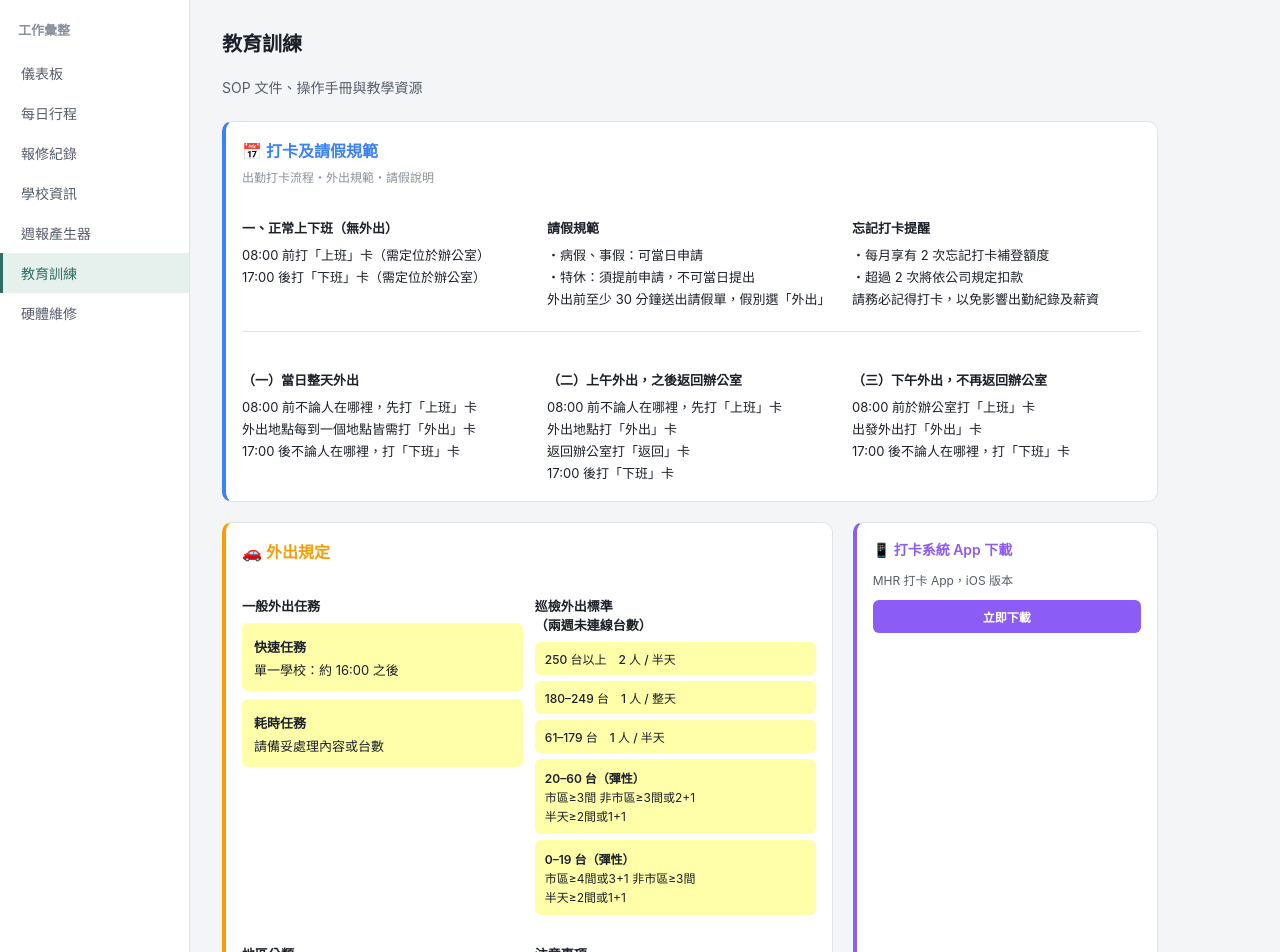
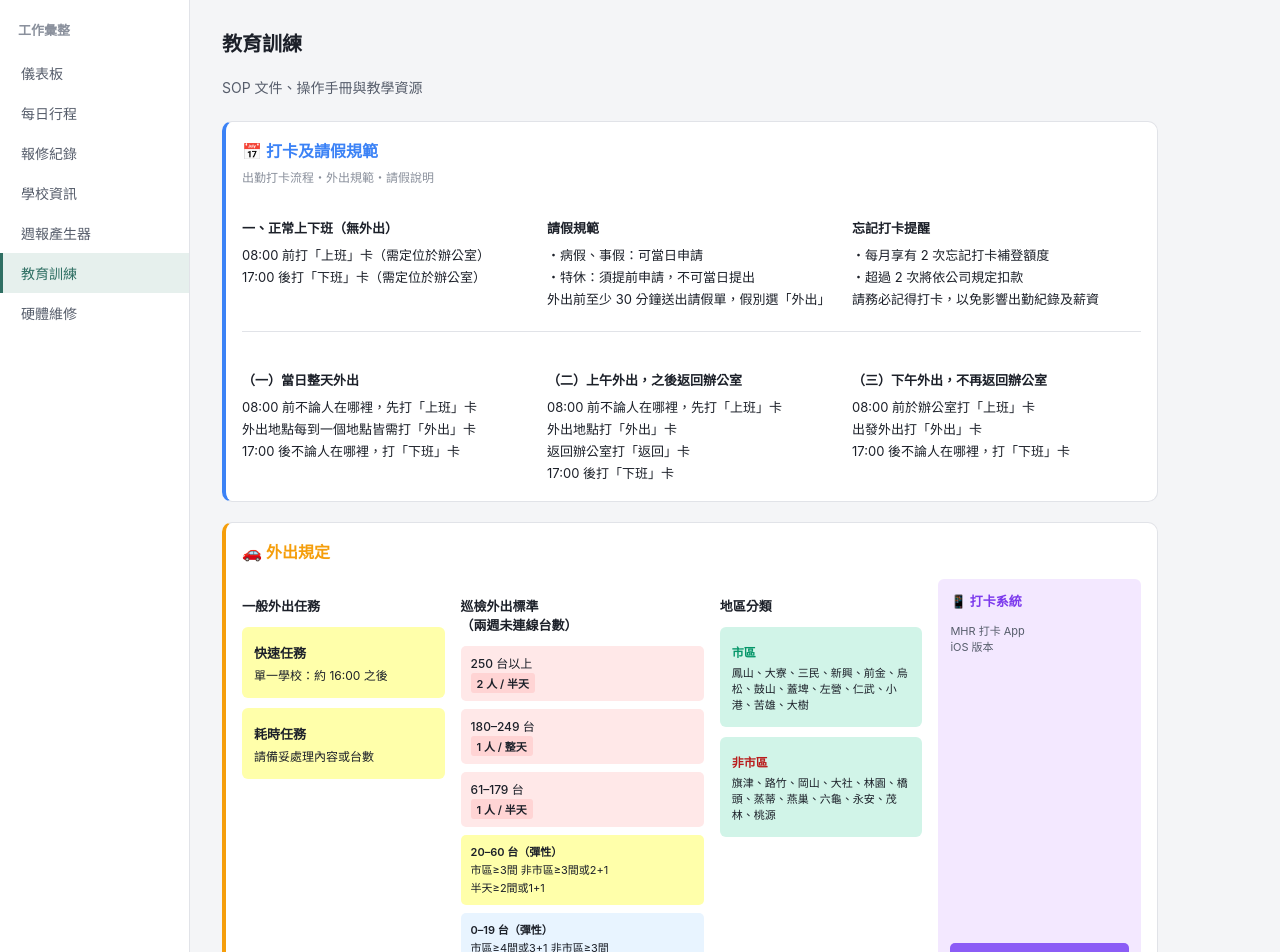
Before and after one commit to Iris1706/school-hub, a Next.js app: page /training in a window 1280 px wide. Shown: the top 952 px of the page. Built offline with nearby package versions, Linux system fonts and the light colour scheme.

Commit message:
外出規定卡片重新設計：4列並排風格（參考設計稿）

```diff
--- a/app/training/page.js
+++ b/app/training/page.js
@@ -96,8 +96,6 @@ export default function TrainingPage() {
         </div>
       </div>
 
-      {/* 外出規定 + 打卡App下載 - 並排顯示 */}
-      <div style={{ display: 'grid', gridTemplateColumns: '2fr 1fr', gap: 20, marginBottom: 20 }}>
       {/* 外出規定 - 大卡片 */}
       <div style={{
         background: 'var(--surface-1)',
@@ -105,112 +103,93 @@ export default function TrainingPage() {
         borderLeft: '4px solid #f59e0b',
         borderRadius: 'var(--radius)',
         padding: '16px',
+        marginBottom: 20
       }}>
         <h2 style={{ fontSize: 16, fontWeight: 600, marginBottom: 16, color: '#f59e0b', marginTop: 0 }}>🚗 外出規定</h2>
 
-          {/* 統一並排網格 */}
-          <div style={{ display: 'grid', gridTemplateColumns: 'repeat(auto-fit, minmax(220px, 1fr))', gap: 12 }}>
-            {/* 一般外出任務 */}
+        {/* 4列並排布局 */}
+        <div style={{ display: 'grid', gridTemplateColumns: '1fr 1.2fr 1fr 1fr', gap: 16 }}>
+
+          {/* 左列：一般外出任務 */}
           <div>
-              <h4 style={{ fontSize: 13, fontWeight: 600, marginBottom: 8, color: 'var(--text-primary)' }}>一般外出任務</h4>
-              <div style={{ background: '#FFFFAA', padding: '10px 12px', borderRadius: '6px', marginBottom: 8 }}>
+            <h4 style={{ fontSize: 13, fontWeight: 600, marginBottom: 12, color: 'var(--text-primary)' }}>一般外出任務</h4>
+            <div style={{ background: '#FFFFAA', padding: '12px', borderRadius: '6px', marginBottom: 10 }}>
               <p style={{ margin: '4px 0', fontWeight: 600, fontSize: 13 }}>快速任務</p>
-                <p style={{ margin: '2px 0', fontSize: 13 }}>單一學校：約 16:00 之後</p>
+              <p style={{ margin: '3px 0', fontSize: 12 }}>單一學校：約 16:00 之後</p>
             </div>
-              <div style={{ background: '#FFFFAA', padding: '10px 12px', borderRadius: '6px' }}>
+            <div style={{ background: '#FFFFAA', padding: '12px', borderRadius: '6px' }}>
               <p style={{ margin: '4px 0', fontWeight: 600, fontSize: 13 }}>耗時任務</p>
-                <p style={{ margin: '2px 0', fontSize: 13 }}>請備妥處理內容或台數</p>
+              <p style={{ margin: '3px 0', fontSize: 12 }}>請備妥處理內容或台數</p>
             </div>
           </div>
 
-            {/* 巡檢外出標準 */}
+          {/* 中列：巡檢外出標準 */}
           <div>
-              <h4 style={{ fontSize: 13, fontWeight: 600, marginBottom: 8, color: 'var(--text-primary)' }}>巡檢外出標準<br/>（兩週未連線台數）</h4>
-              <div style={{ background: '#FFFFAA', padding: '8px 10px', borderRadius: '6px', marginBottom: 6, fontSize: 12 }}>
-                <p style={{ margin: '0', fontWeight: 500 }}>250 台以上　2 人 / 半天</p>
+            <h4 style={{ fontSize: 13, fontWeight: 600, marginBottom: 12, color: 'var(--text-primary)' }}>巡檢外出標準<br/>（兩週未連線台數）</h4>
+            <div style={{ background: '#FFE8E8', padding: '8px 10px', borderRadius: '5px', marginBottom: 8 }}>
+              <p style={{ margin: '0', fontSize: 12, fontWeight: 500 }}>250 台以上</p>
+              <p style={{ margin: '2px 0 0 0', fontSize: 11, background: '#FFD4D4', display: 'inline-block', padding: '2px 6px', borderRadius: '3px', fontWeight: 600 }}>2 人 / 半天</p>
             </div>
-              <div style={{ background: '#FFFFAA', padding: '8px 10px', borderRadius: '6px', marginBottom: 6, fontSize: 12 }}>
-                <p style={{ margin: '0', fontWeight: 500 }}>180–249 台　1 人 / 整天</p>
+            <div style={{ background: '#FFE8E8', padding: '8px 10px', borderRadius: '5px', marginBottom: 8 }}>
+              <p style={{ margin: '0', fontSize: 12, fontWeight: 500 }}>180–249 台</p>
+              <p style={{ margin: '2px 0 0 0', fontSize: 11, background: '#FFD4D4', display: 'inline-block', padding: '2px 6px', borderRadius: '3px', fontWeight: 600 }}>1 人 / 整天</p>
             </div>
-              <div style={{ background: '#FFFFAA', padding: '8px 10px', borderRadius: '6px', marginBottom: 6, fontSize: 12 }}>
-                <p style={{ margin: '0', fontWeight: 500 }}>61–179 台　1 人 / 半天</p>
+            <div style={{ background: '#FFE8E8', padding: '8px 10px', borderRadius: '5px', marginBottom: 8 }}>
+              <p style={{ margin: '0', fontSize: 12, fontWeight: 500 }}>61–179 台</p>
+              <p style={{ margin: '2px 0 0 0', fontSize: 11, background: '#FFD4D4', display: 'inline-block', padding: '2px 6px', borderRadius: '3px', fontWeight: 600 }}>1 人 / 半天</p>
             </div>
-              <div style={{ background: '#FFFFAA', padding: '8px 10px', borderRadius: '6px', marginBottom: 6, fontSize: 12 }}>
-                <p style={{ margin: '2px 0', fontWeight: 600 }}>20–60 台（彈性）</p>
-                <p style={{ margin: '2px 0' }}>市區≥3間 非市區≥3間或2+1</p>
-                <p style={{ margin: '2px 0' }}>半天≥2間或1+1</p>
+            <div style={{ background: '#FFFFAA', padding: '8px 10px', borderRadius: '5px', marginBottom: 8, fontSize: 11 }}>
+              <p style={{ margin: '0', fontWeight: 600 }}>20–60 台（彈性）</p>
+              <p style={{ margin: '2px 0', fontSize: 11 }}>市區≥3間 非市區≥3間或2+1</p>
+              <p style={{ margin: '2px 0', fontSize: 11 }}>半天≥2間或1+1</p>
             </div>
-              <div style={{ background: '#FFFFAA', padding: '8px 10px', borderRadius: '6px', fontSize: 12 }}>
-                <p style={{ margin: '2px 0', fontWeight: 600 }}>0–19 台（彈性）</p>
-                <p style={{ margin: '2px 0' }}>市區≥4間或3+1 非市區≥3間</p>
-                <p style={{ margin: '2px 0' }}>半天≥2間或1+1</p>
+            <div style={{ background: '#E8F4FF', padding: '8px 10px', borderRadius: '5px', fontSize: 11 }}>
+              <p style={{ margin: '0', fontWeight: 600 }}>0–19 台（彈性）</p>
+              <p style={{ margin: '2px 0', fontSize: 11 }}>市區≥4間或3+1 非市區≥3間</p>
+              <p style={{ margin: '2px 0', fontSize: 11 }}>半天≥2間或1+1</p>
             </div>
           </div>
 
-            {/* 地區分類 */}
+          {/* 右上列：地區分類 */}
           <div>
-              <h4 style={{ fontSize: 13, fontWeight: 600, marginBottom: 8, color: 'var(--text-primary)' }}>地區分類</h4>
-              <div style={{ background: '#FFFFAA', padding: '10px 12px', borderRadius: '6px', marginBottom: 8 }}>
-                <p style={{ margin: '4px 0', fontWeight: 700, fontSize: 13 }}>市區</p>
-                <p style={{ margin: '3px 0', fontSize: 12 }}>鳳山、大寮、三民、新興、前金、烏松、鼓山、蓋埤、左營、仁武、小港、苦雄、大樹</p>
+            <h4 style={{ fontSize: 13, fontWeight: 600, marginBottom: 12, color: 'var(--text-primary)' }}>地區分類</h4>
+            <div style={{ background: '#D1F4E8', padding: '12px', borderRadius: '6px', marginBottom: 10 }}>
+              <p style={{ margin: '4px 0', fontWeight: 600, fontSize: 12, color: '#059669' }}>市區</p>
+              <p style={{ margin: '3px 0', fontSize: 11 }}>鳳山、大寮、三民、新興、前金、烏松、鼓山、蓋埤、左營、仁武、小港、苦雄、大樹</p>
             </div>
-              <div style={{ background: '#FFFFAA', padding: '10px 12px', borderRadius: '6px' }}>
-                <p style={{ margin: '4px 0', fontWeight: 700, fontSize: 13 }}>非市區</p>
-                <p style={{ margin: '3px 0', fontSize: 12 }}>旗津、路竹、岡山、大社、林園、橋頭、蒸蒂、燕巢、六龜、永安、茂林、桃源</p>
+            <div style={{ background: '#D1F4E8', padding: '12px', borderRadius: '6px' }}>
+              <p style={{ margin: '4px 0', fontWeight: 600, fontSize: 12, color: '#B91C1C' }}>非市區</p>
+              <p style={{ margin: '3px 0', fontSize: 11 }}>旗津、路竹、岡山、大社、林園、橋頭、蒸蒂、燕巢、六龜、永安、茂林、桃源</p>
             </div>
           </div>
 
-            {/* 注意事項 */}
-            <div>
-              <h4 style={{ fontSize: 13, fontWeight: 600, marginBottom: 8, color: 'var(--text-primary)' }}>注意事項</h4>
-              <div style={{ background: '#FFFFAA', padding: '10px 12px', borderRadius: '6px', marginBottom: 8 }}>
-                <p style={{ margin: '3px 0', fontSize: 13 }}>外出時務必使用外出打卡功能，記錄準確位置</p>
-              </div>
-              <div style={{ background: '#FFFFAA', padding: '10px 12px', borderRadius: '6px' }}>
-                <p style={{ margin: '3px 0', fontSize: 13 }}>回辦公室後需及時打「返回」卡，確保出勤紀錄正確</p>
-              </div>
-            </div>
-          </div>
-        </div>
-
-        {/* 打卡系統 App 下載 - 小卡片 */}
-        <div style={{
-          background: 'var(--surface-1)',
-          border: '1px solid var(--border)',
-          borderLeft: '4px solid #8b5cf6',
-          borderRadius: 'var(--radius)',
-          padding: '16px',
-          display: 'flex',
-          flexDirection: 'column',
-          justifyContent: 'flex-start',
-          gap: 12
-        }}>
-          <h3 style={{ fontSize: 14, fontWeight: 600, marginBottom: 0, color: '#8b5cf6', marginTop: 0 }}>📱 打卡系統 App 下載</h3>
-
-          <p style={{ margin: '0', fontSize: 12, color: 'var(--text-secondary)' }}>MHR 打卡 App，iOS 版本</p>
-
-          {/* 下載按鈕 */}
+          {/* 右下列：打卡系統 App 下載 */}
+          <div style={{ background: '#F3E8FF', padding: '12px', borderRadius: '6px', display: 'flex', flexDirection: 'column', justifyContent: 'flex-start' }}>
+            <h4 style={{ fontSize: 13, fontWeight: 600, marginBottom: 12, color: '#7c3aed', marginTop: 0 }}>📱 打卡系統</h4>
+            <p style={{ margin: '0 0 8px 0', fontSize: 11, color: 'var(--text-secondary)' }}>MHR 打卡 App<br/>iOS 版本</p>
             <a
               href="https://download.winton.com.tw/AppCenter/App/Download/Index2?appName=MHR&platform=ios&version=25.00.83.250630&webversion=25.20"
               target="_blank"
               rel="noopener noreferrer"
               style={{
                 display: 'inline-block',
-              padding: '8px 12px',
+                padding: '6px 10px',
                 background: '#8b5cf6',
                 color: '#fff',
                 textDecoration: 'none',
-              borderRadius: '6px',
-              fontSize: 12,
+                borderRadius: '5px',
+                fontSize: 11,
                 fontWeight: 600,
                 textAlign: 'center',
-              transition: 'background 0.2s'
+                transition: 'background 0.2s',
+                marginTop: 'auto'
               }}
               onMouseEnter={(e) => e.target.style.background = '#7c3aed'}
               onMouseLeave={(e) => e.target.style.background = '#8b5cf6'}
             >
-            立即下載
+              iOS 下載連結
             </a>
+          </div>
         </div>
       </div>
 
```
Lines whose indentation alone changed are shown as unchanged.
